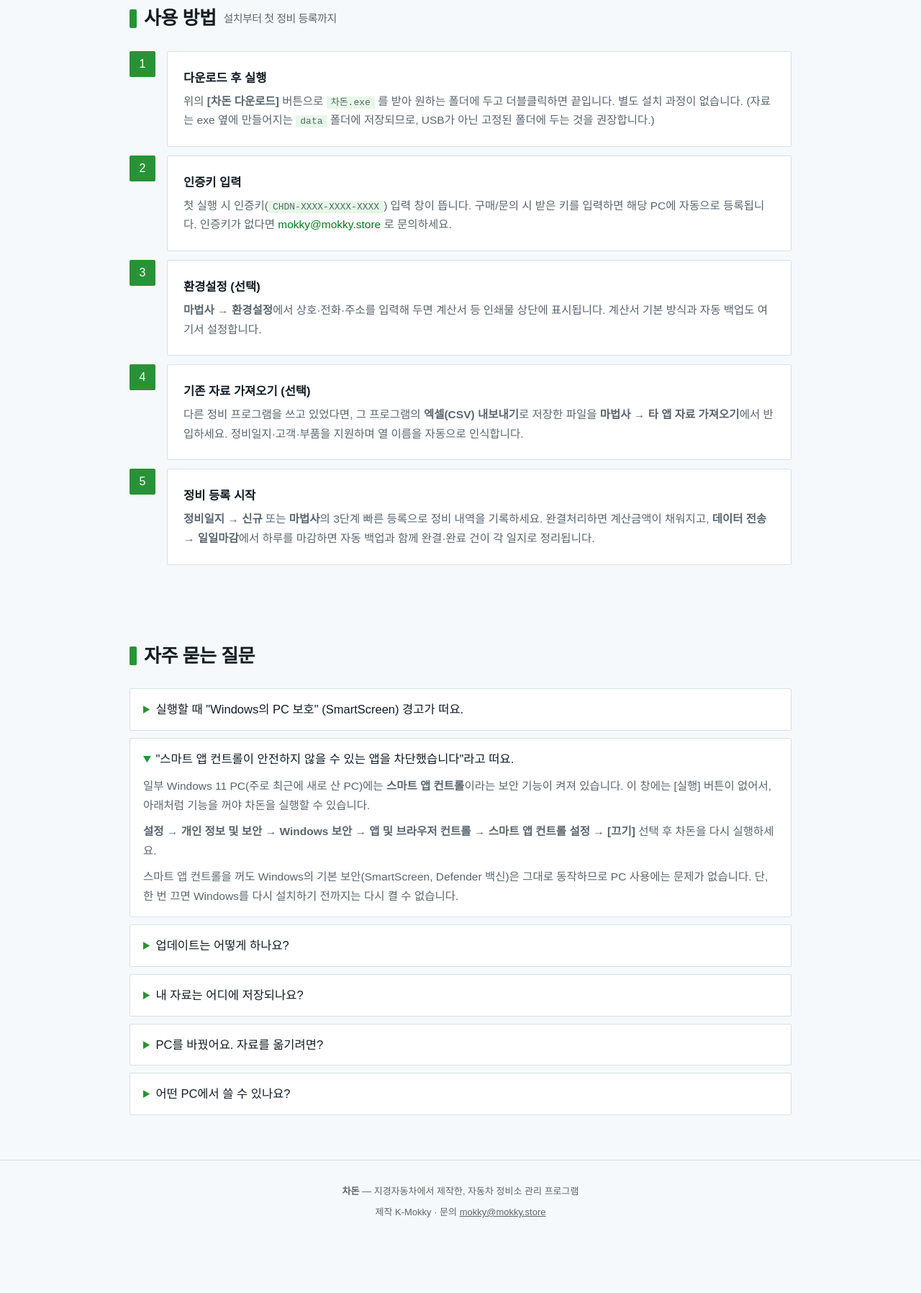
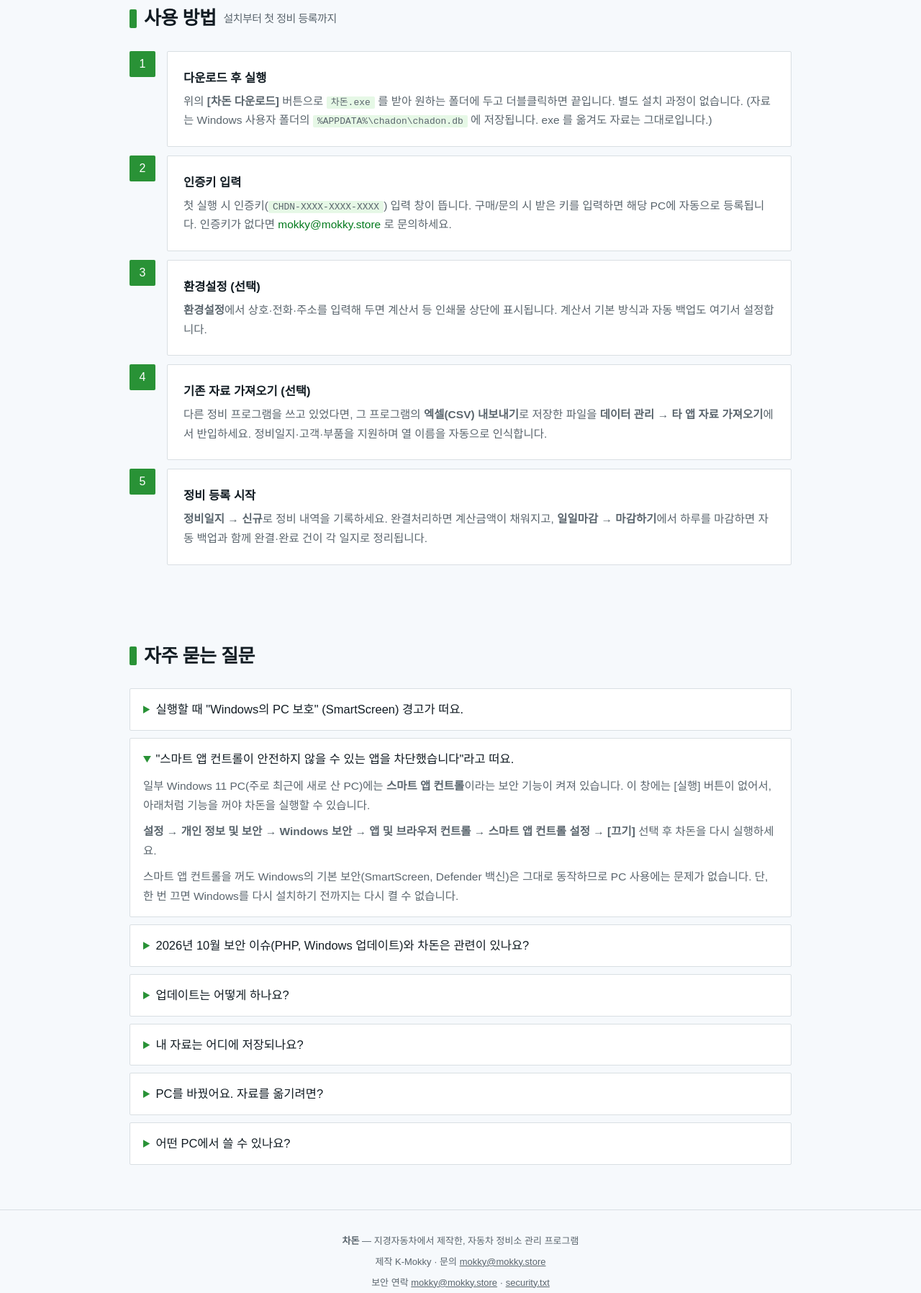
Before and after one commit to K-Mokky/chadon-release, a plain HTML site: page index.html in a window 1280 px wide. Shown: the part 1917-3713 px from the top of the page at 72% size. Before the commit the page ends 3657 px from the top, so only its background shows below. Drawn offline with Linux system fonts and the light colour scheme.

Commit message:
security.txt 게시와 자료 경로 안내 수정
RFC 9116 연락처를 올리고, 복구 안내의 DB 경로를 %APPDATA%\chadon 으로 맞춘다.

```diff
--- a/index.html
+++ b/index.html
@@ -167,8 +167,8 @@
       <h3>다운로드 후 실행</h3>
       <p>위의 <b>[차돈 다운로드]</b> 버튼으로 <code>차돈.exe</code> 를 받아 원하는 폴더에 두고
       더블클릭하면 끝입니다. 별도 설치 과정이 없습니다.
-      (자료는 exe 옆에 만들어지는 <code>data</code> 폴더에 저장되므로,
-      USB가 아닌 고정된 폴더에 두는 것을 권장합니다.)</p>
+      (자료는 Windows 사용자 폴더의 <code>%APPDATA%\chadon\chadon.db</code> 에
+      저장됩니다. exe 를 옮겨도 자료는 그대로입니다.)</p>
     </div></div>
     <div class="step"><div class="card">
       <h3>인증키 입력</h3>
@@ -178,19 +178,19 @@
     </div></div>
     <div class="step"><div class="card">
       <h3>환경설정 (선택)</h3>
-      <p><b>마법사 → 환경설정</b>에서 상호·전화·주소를 입력해 두면 계산서 등 인쇄물 상단에
+      <p><b>환경설정</b>에서 상호·전화·주소를 입력해 두면 계산서 등 인쇄물 상단에
       표시됩니다. 계산서 기본 방식과 자동 백업도 여기서 설정합니다.</p>
     </div></div>
     <div class="step"><div class="card">
       <h3>기존 자료 가져오기 (선택)</h3>
       <p>다른 정비 프로그램을 쓰고 있었다면, 그 프로그램의 <b>엑셀(CSV) 내보내기</b>로 저장한 파일을
-      <b>마법사 → 타 앱 자료 가져오기</b>에서 반입하세요. 정비일지·고객·부품을 지원하며
+      <b>데이터 관리 → 타 앱 자료 가져오기</b>에서 반입하세요. 정비일지·고객·부품을 지원하며
       열 이름을 자동으로 인식합니다.</p>
     </div></div>
     <div class="step"><div class="card">
       <h3>정비 등록 시작</h3>
-      <p><b>정비일지 → 신규</b> 또는 <b>마법사</b>의 3단계 빠른 등록으로 정비 내역을 기록하세요.
-      완결처리하면 계산금액이 채워지고, <b>데이터 전송 → 일일마감</b>에서 하루를 마감하면 자동 백업과 함께 완결·완료 건이 각 일지로 정리됩니다.</p>
+      <p><b>정비일지 → 신규</b>로 정비 내역을 기록하세요.
+      완결처리하면 계산금액이 채워지고, <b>일일마감 → 마감하기</b>에서 하루를 마감하면 자동 백업과 함께 완결·완료 건이 각 일지로 정리됩니다.</p>
     </div></div>
   </div>
 </section>
@@ -214,6 +214,15 @@
     다시 설치하기 전까지는 다시 켤 수 없습니다.</p>
   </details>
   <details>
+    <summary>2026년 10월 보안 이슈(PHP, Windows 업데이트)와 차돈은 관련이 있나요?</summary>
+    <p>차돈 사이트와 인증 서버는 PHP·GitLab·Railway를 쓰지 않습니다.
+    2026-10-21에 공개된 PHP 원격실행 취약점의 대상이 아니에요.</p>
+    <p>다만 차돈.exe는 브라우저로 받는 파일이라, Windows가 2026년 10월 업데이트를
+    받지 않았으면 SmartScreen 경고가 빠질 수 있습니다(CVE-2026-96951).
+    <b>설정 → Windows 업데이트</b>에서 최신 누적 업데이트를 설치한 뒤,
+    이 사이트에서 받은 파일만 실행하세요. 앱은 서명된 업데이트만 교체합니다.</p>
+  </details>
+  <details>
     <summary>업데이트는 어떻게 하나요?</summary>
     <p>따로 할 일이 없습니다. 차돈은 시작할 때 이 사이트의 버전 정보를 확인해서
     새 버전이 있으면 <b>"새 버전이 나왔습니다"</b> 안내를 띄웁니다.
@@ -222,15 +231,15 @@
   </details>
   <details>
     <summary>내 자료는 어디에 저장되나요?</summary>
-    <p>실행 파일 옆의 <code>data\chadon.db</code> 파일 한 개에 모두 저장됩니다.
-    이 파일만 복사해 두면 그대로 백업이 됩니다. 프로그램 안의 <b>[백업]</b> 메뉴로
-    로컬+클라우드 백업을 쓰면 더 안전합니다.</p>
+    <p>Windows 사용자 폴더의 <code>%APPDATA%\chadon\chadon.db</code> 파일 한 개에
+    모두 저장됩니다. 이 파일만 복사해 두면 그대로 백업이 됩니다.
+    프로그램 안의 <b>[백업]</b> 메뉴로 로컬+클라우드 백업을 쓰면 더 안전합니다.</p>
   </details>
   <details>
     <summary>PC를 바꿨어요. 자료를 옮기려면?</summary>
     <p>새 PC에서 차돈을 받아 실행하고 인증키를 등록한 뒤(기기 교체는 관리자에게 문의),
     <b>[백업] → [클라우드에서 복원]</b>을 누르면 마지막 클라우드 백업이 그대로 복원됩니다.
-    또는 이전 PC의 <code>data\chadon.db</code> 파일을 새 PC의 exe 옆 <code>data</code> 폴더로
+    또는 이전 PC의 <code>%APPDATA%\chadon\chadon.db</code> 파일을 새 PC의 같은 위치로
     복사해도 됩니다.</p>
   </details>
   <details>
@@ -246,6 +255,8 @@
   <div class="wrap">
     <p><b>차돈</b> — 지경자동차에서 제작한, 자동차 정비소 관리 프로그램</p>
     <p style="margin-top:6px">제작 K-Mokky · 문의 <a href="mailto:mokky@mokky.store">mokky@mokky.store</a></p>
+    <p style="margin-top:6px">보안 연락 <a href="mailto:mokky@mokky.store">mokky@mokky.store</a>
+    · <a href="/.well-known/security.txt">security.txt</a></p>
   </div>
 </footer>
 
```
Also changed, not shown: .well-known/security.txt (added), robots.txt, 1 other file.
